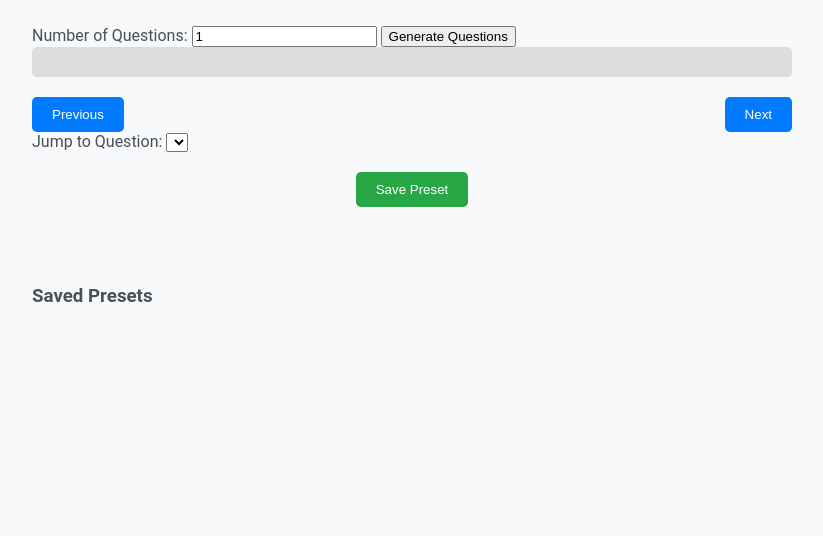
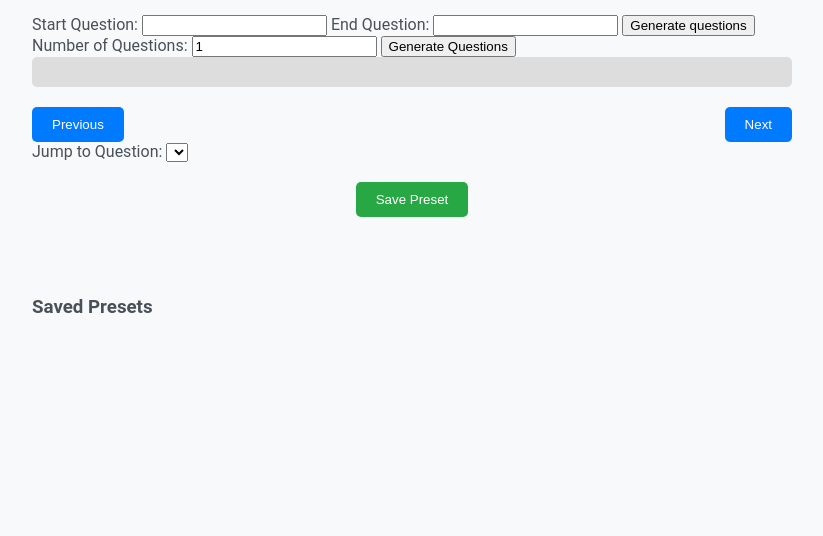
Before and after one commit to ImZaw/Site, a plain HTML site: page index.html in a window 1280 px wide. Shown: the part 264-800 px from the top of the page, without its empty margins (228-1051 px from the left). Drawn offline with Linux system fonts and the light colour scheme.

Commit message:
Update index.html

```diff
--- a/index.html
+++ b/index.html
@@ -11,6 +11,16 @@
   <h1>Dynamic Questionnaire</h1>
 
   <div class="container">
+   <form id="questionRangeForm">
+     <label for="startQuestion">Start Question:</label>
+     <input type="number" id="startQuestion" name="startQuestion" min="1" required>
+
+     <label for="endQuestion">End Question:</label>
+     <input type="number" id="endQuestion" name="endQuestion" min="1" required>
+
+     <button type="submit">Generate questions</button>
+  </form>
+
     <div>
       <label for="numQuestions">Number of Questions:</label>
       <input type="number" id="numQuestions" name="numQuestions" min="1" value="1">
```
